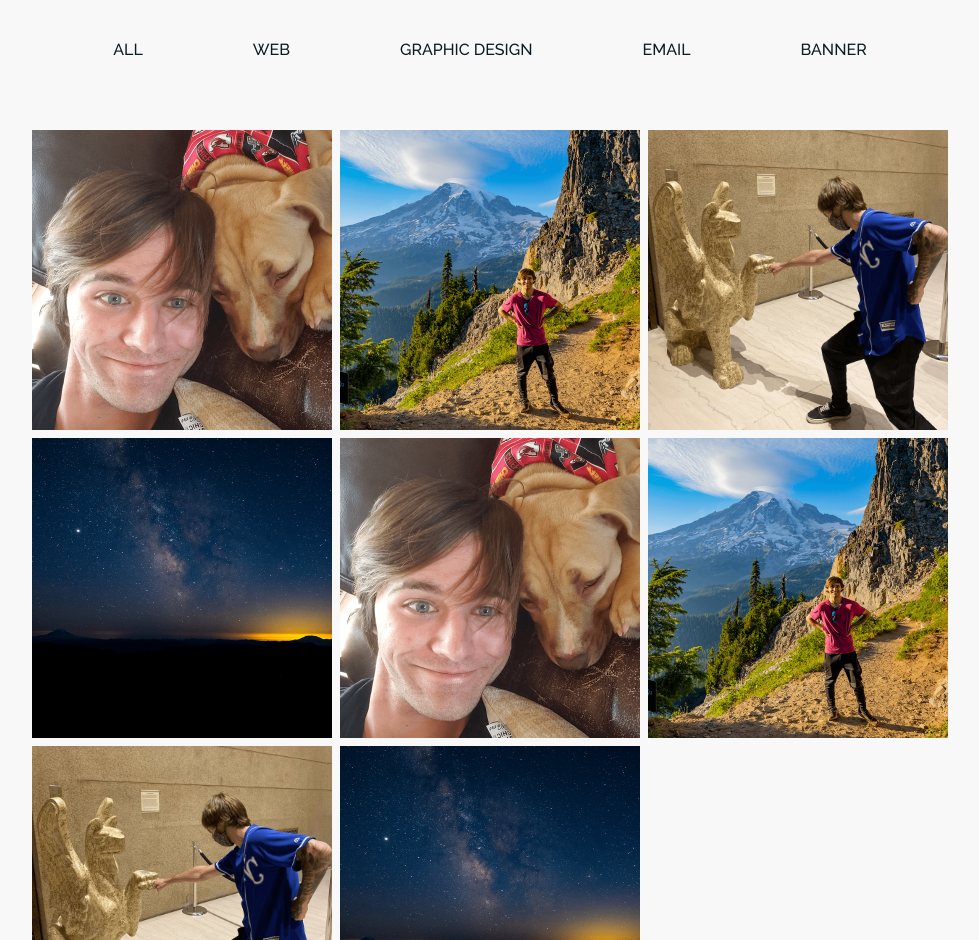
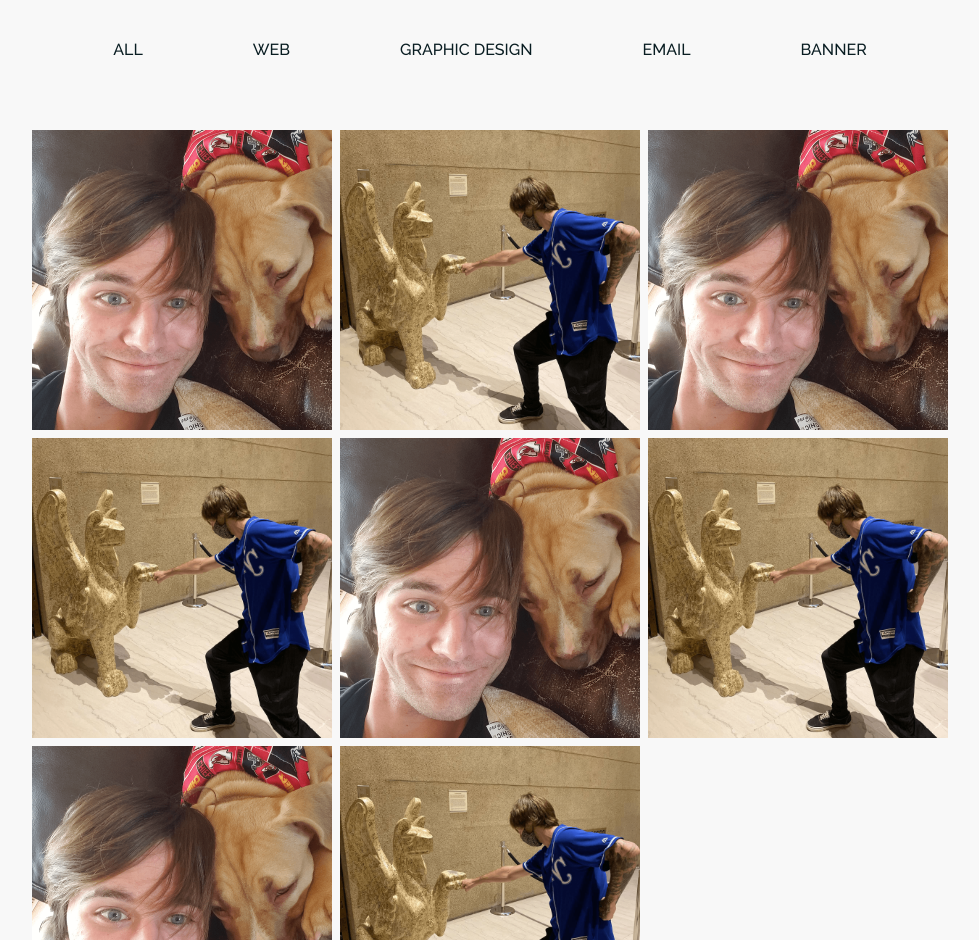
Before and after one commit to brendancarpenter2/Portfolio, a React (Create React App) app: page / in a window 1280 px wide. Shown: the part 1860-2800 px from the top of the page, without its empty margins (150-1129 px from the left). Built offline with nearby package versions, Linux system fonts and the light colour scheme.

Commit message:
Progress - dynamic slide count - Swiper modal

```diff
--- a/src/components/Gallery/index.js
+++ b/src/components/Gallery/index.js
@@ -26,9 +26,6 @@
               navigation
               loop={true}
               pagination={{ clickable: true }}
-      // onSwiper={(swiper) => console.log(swiper)}
-      // onSlideChange={() => console.log('slide change')}
-      // onReachEnd={() => console.log('slide end')}
             >
               <SwiperSlide><img {...slideOne} alt={slideOne.alt}/></SwiperSlide>
               <SwiperSlide><img {...slideTwo} alt={slideTwo.alt} /></SwiperSlide>
--- a/src/components/LogoBar/LogoBarElements.js
+++ b/src/components/LogoBar/LogoBarElements.js
@@ -20,6 +20,10 @@
         position: absolute;
         width:200px;
         z-index: 2;
+
+        @media screen and (max-width: 450px) {
+            width: 80px;
+        }
     }
 
     &:after {
@@ -32,6 +36,10 @@
         position: absolute;
         width:200px;
         z-index: 2;
+
+        @media screen and (max-width: 450px) {
+            width: 80px;
+        }
     }
 `;
 
--- a/src/components/Modal/ModalElements.js
+++ b/src/components/Modal/ModalElements.js
@@ -26,14 +26,30 @@
 
 export const ModalInnerContainer = styled.div`
     position: absolute;
+    max-width: 800px;
+    width: 800px;
+    background-color: #f8f8f8;
     display: flex;
-    flex-direction: column;
     justify-content: center;
     align-items: center;
+    flex-direction: row;
+
+    @media screen and (max-width: 900px) {
+        flex-direction: column;
+        max-width: 400px;
+    }
+
+    @media screen and (max-width: 400px) {
+        max-width: 250px;
+    }
 `;
 
 export const CloseIcon = styled(FaTimes)`
     color: #091D22;
+
+    @media screen and (max-width: 900px) {
+        color: #f8f8f8;
+    }
 `;
 
 export const Icon = styled.div`
@@ -42,29 +58,53 @@
     font-size: 2rem;
     cursor: pointer;
     outline: none;
+    top: 0;
     right: 0;
+    margin-top: 20px;
     margin-right: 20px;
 `;
 
-export const ModalImage = styled.div`
-    max-width: 600px;
+export const ModalGalleryContainer = styled.div`
+    max-width: 400px;
+    width: 100%;
+    height: 100%;
+`;
+
+export const ModalImage = styled.img`
+    max-width: 400px;
+    width: 100%;
 `;
 
 export const ModalContent = styled.div`
-    max-width: 600px;
-    width: 50vw;
-    background-color: #f8f8f8;
+    width: 100%;
     padding: 40px;
 `;
 
 export const ModalHeadline = styled.h1`
+    font-size: 1.5rem;
+    letter-spacing: 1px;
+    padding: 0 0 5px;
+    font-weight: 600;
     color: #091D22;
 `;
 
 export const ModalSubheadline = styled.h2`
+    font-size: .8rem;
+    letter-spacing: 1px;
+    text-transform: uppercase;
+    font-weight: 500;
     color: #5ADEFF;
+    padding: 0 0 10px;
+`;
+
+export const ModalDivider = styled.div`
+    background-color: #e5e4e2;
+    height: 2px;
+    width: 100px;
 `;
 
 export const ModalCopy = styled.p`
     color: #091D22;
+    line-height: 26px;
+    padding: 10px 0 0;
 `;
--- a/src/components/Modal/index.js
+++ b/src/components/Modal/index.js
@@ -1,5 +1,6 @@
 import React from 'react'
-import { ModalContainer, ModalOverlay, ModalInnerContainer, ModalImage, ModalContent, ModalHeadline, ModalSubheadline, ModalCopy, Icon, CloseIcon } from './ModalElements'
+import { ModalGallery } from '../ModalGallery/index'
+import { ModalContainer, ModalOverlay, ModalInnerContainer, ModalGalleryContainer, ModalContent, ModalHeadline, ModalSubheadline, ModalDivider, ModalCopy, Icon, CloseIcon } from './ModalElements'
 
 const Modal = ( {isModalOpen, toggle, item}) => {
     return (
@@ -9,11 +10,14 @@
                 <Icon onClick={toggle}>
                     <CloseIcon></CloseIcon>
                 </Icon>
-                <ModalImage src={item.src}></ModalImage>
+                <ModalGalleryContainer>
+                    <ModalGallery item={item}></ModalGallery>
+                </ModalGalleryContainer>
                 <ModalContent>
                     <ModalHeadline>{item.headline}</ModalHeadline>
                     <ModalSubheadline>{item.subheadline}</ModalSubheadline>
-                    <ModalCopy>{item.copy}</ModalCopy>
+                    <ModalDivider></ModalDivider>
+                    <ModalCopy>{item.description}</ModalCopy>
                 </ModalContent>
             </ModalInnerContainer>
         </ModalContainer>
--- /dev/null
+++ b/src/components/ModalGallery/index.js
@@ -0,0 +1,58 @@
+import React, {useState, useEffect} from 'react'
+
+// import Swiper core and required modules
+import SwiperCore, { Navigation, Pagination, Scrollbar, A11y } from 'swiper'
+
+import { Swiper, SwiperSlide } from 'swiper/react'
+
+// Import Swiper styles
+import 'swiper/swiper.scss'
+import 'swiper/components/navigation/navigation.scss'
+import 'swiper/components/pagination/pagination.scss'
+import 'swiper/components/scrollbar/scrollbar.scss'
+
+import '../../styles/gallery.scss'
+
+// install Swiper modules
+SwiperCore.use([Navigation, Pagination, Scrollbar, A11y]);
+
+
+export const ModalGallery = ({item}) => {
+    const [modalItem, setModalItem] = useState([])
+    const [modalItemAlt, setModalItemAlt] = useState([])
+
+    useEffect(() => {
+        setModalItem(item.src)
+    }, [item.src])
+
+    useEffect(() => {
+        setModalItemAlt(item.alt)
+    }, [item.alt])
+
+  return (
+    <>
+      <Swiper id="modalGallery"
+          spaceBetween={0}
+          slidesPerView={1}
+          navigation
+          loop={true}
+          pagination={{ clickable: true }}
+        >
+
+        {modalItem ? (
+            modalItem.map(item => {
+                console.log(item);
+                console.log(modalItemAlt);
+
+                <SwiperSlide><img width="100%" height="100%" src={item} alt={modalItemAlt} style={{display: 'block'}} /></SwiperSlide>
+
+            })
+        ) : []}
+
+
+        </Swiper>
+    </>
+  )
+}
+
+export default ModalGallery
--- a/src/components/Navbar/NavbarElements.js
+++ b/src/components/Navbar/NavbarElements.js
@@ -15,6 +15,7 @@
     position: sticky;
     top: 0;
     z-index: 10;
+    filter: drop-shadow(0 0 12px rgba(0,0,0,0.2));
 
     @media screen and (max-width: 960px) {
         transition: 0.8s all ease;
--- a/src/components/Portfolio/Data.js
+++ b/src/components/Portfolio/Data.js
@@ -2,72 +2,89 @@
     {
         id: 'PortfolioOne',
         category: ['all', 'web', 'banner'],
-        src: require('../../images/slide_1.png').default,
+        src: [ require('../../images/slide_1.png').default, require('../../images/slide_2.png').default ],
+        srcTemp: require('../../images/slide_1.png').default,
         headline: 'Headline1',
+        subheadline: 'React | SCSS | HTML',
         copy: 'Copy1',
+        description: 'Lorem ipsum dolor sit amet, consectetur adipiscing elit, sed do eiusmod tempor incididunt ut labore et dolore magna aliqua.',
         alt: 'Alt Text of Project',
     },
 
     {
         id: 'PortfolioTwo',
         category: ['all', 'graphic', 'email'],
-        src: require('../../images/slide_2.png').default,
+        src: [ require('../../images/slide_3.png').default, require('../../images/slide_2.png').default, require('../../images/slide_1.png').default ],
         headline: 'Headline2',
+        subheadline: 'React | SCSS | HTML',
         copy: 'Copy2',
+        description: 'Lorem ipsum dolor sit amet, consectetur adipiscing elit, sed do eiusmod tempor incididunt ut labore et dolore magna aliqua.',
         alt: 'Alt Text of Project',
     },
 
     {
         id: 'PortfolioThree',
         category: ['all', 'graphic'],
-        src: require('../../images/slide_3.png').default,
+        src: [ require('../../images/slide_1.png').default ],
         headline: 'Headline3',
+        subheadline: 'React | SCSS | HTML',
         copy: 'Copy3',
+        description: 'Lorem ipsum dolor sit amet, consectetur adipiscing elit, sed do eiusmod tempor incididunt ut labore et dolore magna aliqua.',
         alt: 'Alt Text of Project',
     },
 
     {
         id: 'PortfolioFour',
         category: ['all', 'web', 'banner'],
-        src: require('../../images/slide_4.png').default,
+        src: [ require('../../images/slide_3.png').default, require('../../images/slide_2.png').default, require('../../images/slide_1.png').default ],
         headline: 'Headline4',
+        subheadline: 'React | SCSS | HTML',
         copy: 'Copy4',
+        description: 'Lorem ipsum dolor sit amet, consectetur adipiscing elit, sed do eiusmod tempor incididunt ut labore et dolore magna aliqua.',
         alt: 'Alt Text of Project',
     },
 
     {
         id: 'PortfolioFive',
         category: ['all', 'web'],
-        src: require('../../images/slide_1.png').default,
+        src: [ require('../../images/slide_1.png').default, require('../../images/slide_2.png').default ],
         headline: 'Headline5',
+        subheadline: 'React | SCSS | HTML',
         copy: 'Copy5',
+        description: 'Lorem ipsum dolor sit amet, consectetur adipiscing elit, sed do eiusmod tempor incididunt ut labore et dolore magna aliqua.',
         alt: 'Alt Text of Project',
     },
 
     {
         id: 'PortfolioSix',
         category: ['all', 'graphic', 'web', 'banner'],
-        src: require('../../images/slide_2.png').default,
+        src: [ require('../../images/slide_3.png').default ],
         headline: 'Headline6',
+        subheadline: 'React | SCSS | HTML',
         copy: 'Copy6',
+        description: 'Lorem ipsum dolor sit amet, consectetur adipiscing elit, sed do eiusmod tempor incididunt ut labore et dolore magna aliqua.',
         alt: 'Alt Text of Project',
     },
 
     {
         id: 'PortfolioSeven',
         category: ['all', 'web', 'banner'],
-        src: require('../../images/slide_3.png').default,
+        src: [ require('../../images/slide_1.png').default, require('../../images/slide_2.png').default ],
         headline: 'Headline7',
+        subheadline: 'React | SCSS | HTML',
         copy: 'Copy7',
+        description: 'Lorem ipsum dolor sit amet, consectetur adipiscing elit, sed do eiusmod tempor incididunt ut labore et dolore magna aliqua.',
         alt: 'Alt Text of Project',
     },
 
     {
         id: 'PortfolioEight',
         category: ['all', 'email'],
-        src: require('../../images/slide_4.png').default,
+        src: [ require('../../images/slide_3.png').default, require('../../images/slide_2.png').default, require('../../images/slide_1.png').default ],
         headline: 'Headline8',
+        subheadline: 'React | SCSS | HTML',
         copy: 'Copy8',
+        description: 'Lorem ipsum dolor sit amet, consectetur adipiscing elit, sed do eiusmod tempor incididunt ut labore et dolore magna aliqua.',
         alt: 'Alt Text of Project',
     },
 
--- a/src/components/Portfolio/PortfolioElements.js
+++ b/src/components/Portfolio/PortfolioElements.js
@@ -17,7 +17,7 @@
     z-index: 1;
     height: 100%;
     width: 100%;
-    padding: 100px 0 150px;
+    padding: 100px 0;
     max-width: 1250px;
     margin: auto;
     justify-content: center;
@@ -40,6 +40,11 @@
     flex-direction: row;
     justify-content: center;
     margin: 0 0 50px;
+
+    @media screen and (max-width: 450px) {
+        flex-direction: column;
+        align-items: center;
+    }
 `;
 
 export const PortfolioFilterItem = styled.div`
@@ -56,10 +61,6 @@
     font-weight: 500;
     cursor: pointer;
     transition: 0.4s all ease;
-
-    /* &.active {
-        border-bottom: 1px solid #091d22;
-    } */
 
     &:hover {
         color: #5ADEFF;
@@ -95,20 +96,22 @@
 
     @media screen and (max-width: 1300px) {
         max-width: 950px;
-        /* grid-template-rows: repeat(auto-fill, 250px);
-        grid-template-columns: repeat(auto-fill, 250px); */
     }
 
     @media screen and (max-width: 1000px) {
         max-width: 700px;
-        /* grid-template-rows: repeat(auto-fill, 200px);
-        grid-template-columns: repeat(auto-fill, 200px); */
     }
 
     @media screen and (max-width: 750px) {
-        max-width: 400px;
-        /* grid-template-rows: repeat(auto-fill, 150px);
-        grid-template-columns: repeat(auto-fill, 150px); */
+        max-width: 450px;
+        grid-template-rows: repeat(auto-fill, 200px);
+        grid-template-columns: repeat(auto-fill, 200px);
+    }
+
+    @media screen and (max-width: 450px) {
+        max-width: 350px;
+        grid-template-rows: repeat(auto-fill, 150px);
+        grid-template-columns: repeat(auto-fill, 150px);
     }
 `;
 
--- a/src/components/Portfolio/index.js
+++ b/src/components/Portfolio/index.js
@@ -52,7 +52,7 @@
 
                                     <PortfolioCardContainer key={item.id} className="portfolio__card__container">
                                         <PortfolioCard className="portfolio__card">
-                                            <PortfolioImage src={item.src} className="portfolio__image"></PortfolioImage>
+                                            <PortfolioImage src={item.src[0]} className="portfolio__image"></PortfolioImage>
                                             <PortfolioImageOverlay className="portfolio__image__overlay"></PortfolioImageOverlay>
                                             <PortfolioContent className="portfolio__content">
                                                 <PortfolioHeadline className="portfolio__headline">{item.headline}</PortfolioHeadline>
```
Also changed, not shown: 1 other file (tests, documents, lock files or other folders). Lines whose indentation alone changed are shown as unchanged.
